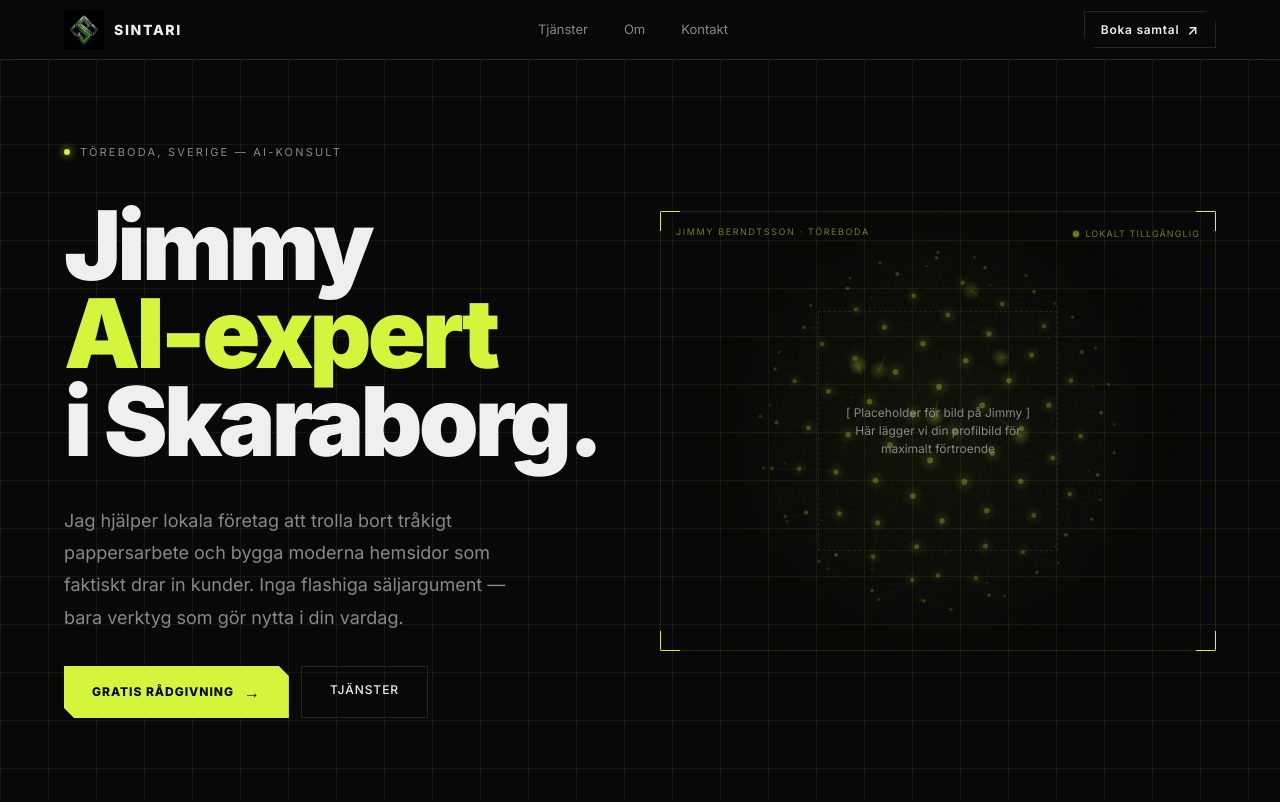
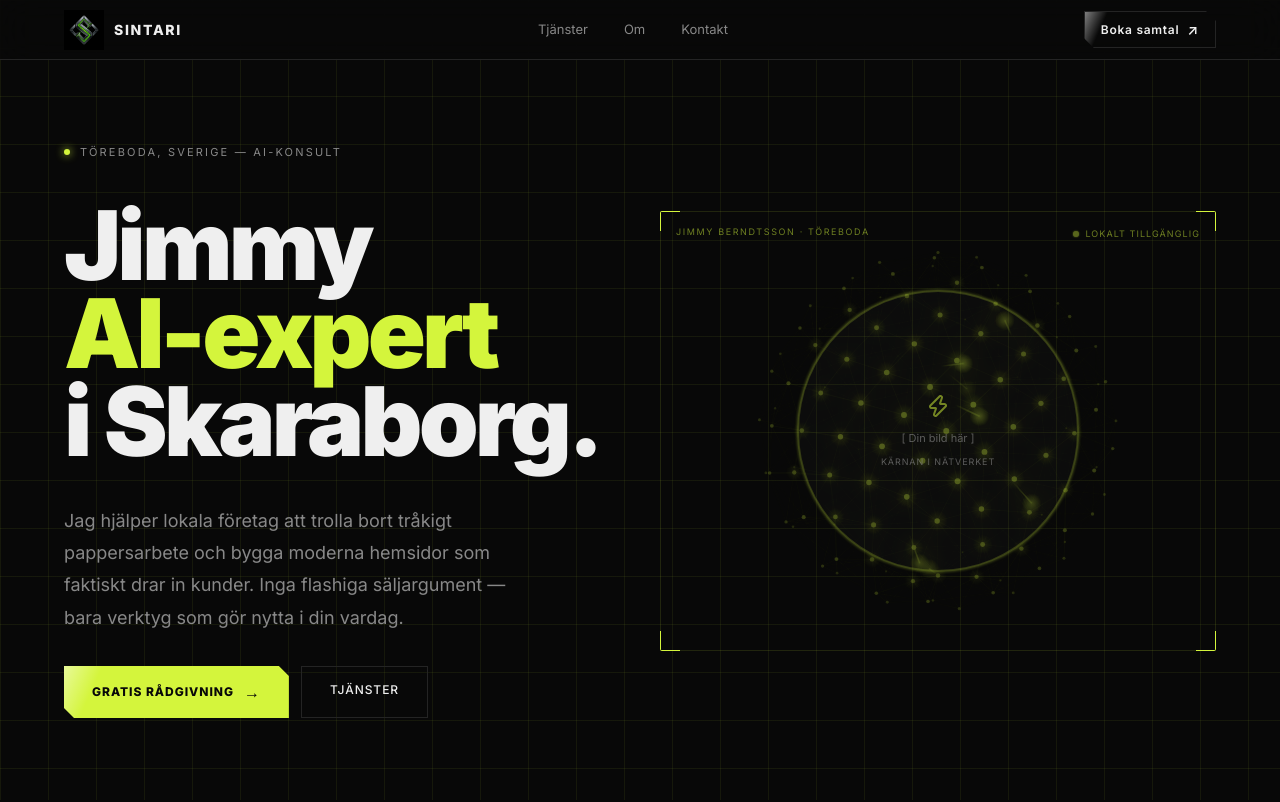
Before and after one commit to royalrew/Sintari, a Next.js app: page / in a window 1280 px wide. Shown: the top 802 px of the page. Built offline with nearby package versions, Linux system fonts and the light colour scheme.

Commit message:
Final polish: Integrated Core, Process section, Security section, and Payment details

```diff
--- a/app/page.tsx
+++ b/app/page.tsx
@@ -284,22 +284,29 @@ export default function Home() {
             <span style={{ fontSize: "9px", letterSpacing: "0.12em", color: "rgba(212,245,60,0.5)", textTransform: "uppercase" }}>Lokalt tillgänglig</span>
           </div>
 
-          {/* PHOTO PLACEHOLDER */}
+          {/* PHOTO PLACEHOLDER — THE CORE */}
           <div style={{
             position: "absolute", inset: 0,
             display: "flex", alignItems: "center", justifyContent: "center",
-            background: "radial-gradient(circle at center, rgba(212,245,60,0.05) 0%, transparent 70%)",
             zIndex: 1
           }}>
              <div style={{
-                width: "240px", height: "240px",
-                border: "1px dashed var(--border)",
-                display: "flex", alignItems: "center", justifyContent: "center",
-                color: "var(--muted)", fontSize: "12px", textAlign: "center",
-                padding: "20px"
+                width: "280px", height: "280px",
+                borderRadius: "50%",
+                border: "1px solid rgba(212,245,60,0.3)",
+                background: "rgba(255, 255, 255, 0.03)",
+                backdropFilter: "blur(12px) saturate(180%)",
+                display: "flex", flexDirection: "column", alignItems: "center", justifyContent: "center",
+                color: "var(--muted)", fontSize: "11px", textAlign: "center",
+                padding: "40px",
+                boxShadow: "0 0 40px rgba(212,245,60,0.08), inset 0 0 20px rgba(212,245,60,0.05)",
+                animation: "pulse 4s ease-in-out infinite",
              }}>
-                [ Placeholder för bild på Jimmy ]<br/>
-                Här lägger vi din profilbild för maximalt förtroende
+                <div style={{ marginBottom: "12px", color: "var(--accent)", opacity: 0.8 }}>
+                  <Zap size={24} />
+                </div>
+                [ Din bild här ]<br/>
+                <span style={{ marginTop: "8px", fontSize: "9px", letterSpacing: "0.1em", textTransform: "uppercase" }}>Kärnan i nätverket</span>
              </div>
           </div>
 
@@ -529,6 +536,50 @@ export default function Home() {
         </div>
       </section>
 
+      {/* ─── PROCESSEN ─── */}
+      <section style={{ padding: "clamp(80px, 12vh, 140px) clamp(24px, 5vw, 64px)", borderBottom: "1px solid var(--border)" }}>
+        <div style={{ maxWidth: "1200px", margin: "0 auto" }}>
+          <div style={{ display: "flex", alignItems: "baseline", justifyContent: "space-between", marginBottom: "clamp(48px, 7vh, 72px)", paddingBottom: "24px", borderBottom: "1px solid var(--border)" }}>
+            <h2 style={{ fontSize: "clamp(13px, 2vw, 15px)", fontWeight: 600, letterSpacing: "0.14em", textTransform: "uppercase", color: "var(--muted)" }}>
+              Processen
+            </h2>
+            <span style={{ fontSize: "12px", color: "var(--muted)" }}>Från första möte till full drift</span>
+          </div>
+
+          <div style={{ display: "grid", gridTemplateColumns: "repeat(auto-fit, minmax(280px, 1fr))", gap: "40px" }}>
+            {[
+              { step: "01", title: "Genomlysning", desc: "Vi går igenom er verksamhet och hittar de största tidstjuvarna. Ni får en skriftlig offert med fast pris och tydlig ROI-kalkyl." },
+              { step: "02", title: "Pilot & Test", desc: "Vi bygger en första version av lösningen. Ni testar i verklig miljö. Betalning sker enkelt via faktura, Swish eller Stripe." },
+              { step: "03", title: "Skalning", desc: "När piloten fungerar rullar vi ut lösningen i hela verksamheten. Jag finns med som stöd hela vägen." }
+            ].map((p, i) => (
+              <div key={i} style={{ padding: "32px", border: "1px solid var(--border)", background: "rgba(255,255,255,0.02)" }}>
+                <div style={{ fontSize: "12px", color: "var(--accent)", fontWeight: 800, marginBottom: "16px" }}>STEG {p.step}</div>
+                <h3 style={{ fontSize: "20px", fontWeight: 800, marginBottom: "16px" }}>{p.title}</h3>
+                <p style={{ fontSize: "14px", color: "var(--muted)", lineHeight: 1.7 }}>{p.desc}</p>
+              </div>
+            ))}
+          </div>
+        </div>
+      </section>
+
+      {/* ─── SÄKERHET ─── */}
+      <section style={{ padding: "clamp(80px, 12vh, 140px) clamp(24px, 5vw, 64px)", borderBottom: "1px solid var(--border)", background: "linear-gradient(to bottom, transparent, rgba(212,245,60,0.03))" }}>
+        <div style={{ maxWidth: "900px", margin: "0 auto", textAlign: "center" }}>
+          <div style={{ display: "inline-flex", padding: "12px", borderRadius: "50%", background: "rgba(212,245,60,0.1)", marginBottom: "32px" }}>
+            <Bot size={32} color="var(--accent)" />
+          </div>
+          <h2 style={{ fontSize: "clamp(24px, 4vw, 40px)", fontWeight: 900, marginBottom: "24px", letterSpacing: "-0.02em" }}>Din data är helig.</h2>
+          <p style={{ fontSize: "16px", color: "var(--muted)", lineHeight: 1.8, marginBottom: "40px" }}>
+            Många oroar sig för att AI ska läcka företagshemligheter. Med Sintari stannar din data hos dig. Jag använder Enterprise-lösningar som aldrig tränar på din information. Din kunskap förblir din, punkt slut.
+          </p>
+          <div style={{ display: "flex", justifyContent: "center", gap: "24px", flexWrap: "wrap", opacity: 0.6 }}>
+            <span style={{ fontSize: "11px", letterSpacing: "0.1em", textTransform: "uppercase" }}>GDPR-Säkert</span>
+            <span style={{ fontSize: "11px", letterSpacing: "0.1em", textTransform: "uppercase" }}>Ingen träning på din data</span>
+            <span style={{ fontSize: "11px", letterSpacing: "0.1em", textTransform: "uppercase" }}>Lokal lagring</span>
+          </div>
+        </div>
+      </section>
+
       {/* ─── OM ─── */}
       <section id="om" style={{
         padding: "clamp(80px, 12vh, 140px) clamp(24px, 5vw, 64px)",
@@ -751,18 +802,30 @@ export default function Home() {
       {/* ─── FOOTER ─── */}
       <footer style={{
         borderTop: "1px solid var(--border)",
-        padding: "28px clamp(24px, 5vw, 64px)",
-        display: "flex", justifyContent: "space-between", alignItems: "center",
-        flexWrap: "wrap", gap: "16px",
+        padding: "48px clamp(24px, 5vw, 64px)",
+        background: "rgba(255,255,255,0.01)"
       }}>
-        <span style={{ fontWeight: 800, fontSize: "13px", letterSpacing: "0.12em", textTransform: "uppercase" }}>Sintari</span>
-        <span style={{ fontSize: "12px", color: "var(--muted)" }}>© 2025 Jimmy Berndtsson · Töreboda</span>
-        <a href="mailto:jimmy@sintari.se" className="link-underline" style={{
-          fontSize: "12px", color: "var(--muted)", transition: "color 0.15s",
-        }}
-          onMouseOver={e => e.currentTarget.style.color = "var(--fg)"}
-          onMouseOut={e => e.currentTarget.style.color = "var(--muted)"}
-        >jimmy@sintari.se</a>
+        <div style={{ display: "flex", justifyContent: "space-between", alignItems: "flex-start", flexWrap: "wrap", gap: "40px", marginBottom: "40px" }}>
+          <div>
+            <span style={{ fontWeight: 800, fontSize: "16px", letterSpacing: "0.12em", textTransform: "uppercase", display: "block", marginBottom: "12px" }}>Sintari</span>
+            <p style={{ fontSize: "12px", color: "var(--muted)", maxWidth: "24ch" }}>Praktisk AI för företag i Skaraborg. Inget krångel, bara verktyg som gör nytta.</p>
+          </div>
+          <div>
+            <span style={{ fontSize: "10px", letterSpacing: "0.15em", textTransform: "uppercase", color: "var(--muted)", display: "block", marginBottom: "16px" }}>Betalning & Kontakt</span>
+            <div style={{ display: "flex", gap: "16px", flexWrap: "wrap", alignItems: "center" }}>
+              <span style={{ fontSize: "11px", padding: "4px 8px", border: "1px solid var(--border)", color: "var(--muted)" }}>Swish</span>
+              <span style={{ fontSize: "11px", padding: "4px 8px", border: "1px solid var(--border)", color: "var(--muted)" }}>Stripe</span>
+              <span style={{ fontSize: "11px", padding: "4px 8px", border: "1px solid var(--border)", color: "var(--muted)" }}>Faktura</span>
+            </div>
+          </div>
+        </div>
+        <div style={{ borderTop: "1px solid var(--border)", paddingTop: "24px", display: "flex", justifyContent: "space-between", alignItems: "center", flexWrap: "wrap", gap: "16px" }}>
+           <span style={{ fontSize: "12px", color: "var(--muted)" }}>© 2025 Jimmy Berndtsson · Töreboda</span>
+           <div style={{ display: "flex", gap: "24px" }}>
+              <a href="mailto:jimmy@sintari.se" className="link-underline" style={{ fontSize: "12px", color: "var(--muted)" }}>Email</a>
+              <a href="#om" className="link-underline" style={{ fontSize: "12px", color: "var(--muted)" }}>Om</a>
+           </div>
+        </div>
       </footer>
 
     </div>
```
